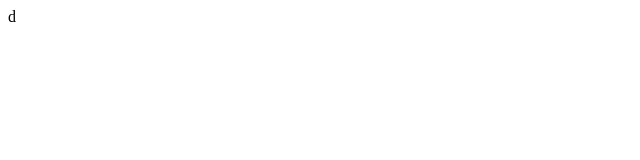
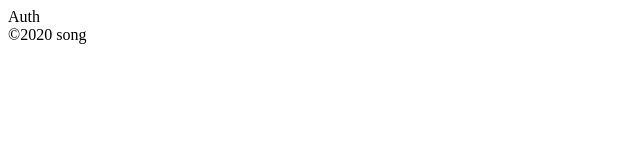
Before and after one commit to estimar2/nomadcoders_twitter, a React (Create React App) app: page / in a window 1280 px wide. Shown: the top 160 px of the page, without its empty margins (0-640 px from the left). Built offline with nearby package versions, Linux system fonts and the light colour scheme.

Commit message:
#1.2 Router Setup

```diff
--- a/src/Components/App.js
+++ b/src/Components/App.js
@@ -1,7 +1,8 @@
 import React from "react";
+import AppRouter from "./Router";
 
 function App() {
-  return <div className="App">d</div>;
+  return <AppRouter />;
 }
 
 export default App;
--- a/src/Components/Router.js
+++ b/src/Components/Router.js
@@ -1 +1,30 @@
-import React from "react";
+import React, { useState } from "react";
+import { HashRouter as Router, Route, Switch } from "react-router-dom";
+import Home from "../routes/Home";
+import Auth from "../routes/Auth";
+
+const AppRouter = () => {
+  const [isLoggedIn, setIsLoggedIn] = useState(false);
+  return (
+    <Router>
+      <Switch>
+        {isLoggedIn ? (
+          <>
+            <Route exact path="/">
+              <Home />
+            </Route>
+          </>
+        ) : (
+          <>
+            <Route exact path="/">
+              <Auth />
+              <span>&copy;{new Date().getFullYear()} song</span>
+            </Route>
+          </>
+        )}
+      </Switch>
+    </Router>
+  );
+};
+
+export default AppRouter;
--- a/src/index.js
+++ b/src/index.js
@@ -1,6 +1,6 @@
 import React from "react";
 import ReactDOM from "react-dom";
-import App from "./Components/App";
+import App from "./components/App";
 
 ReactDOM.render(
   <React.StrictMode>
--- /dev/null
+++ b/src/routes/Auth.js
@@ -0,0 +1,7 @@
+import React from "react";
+
+const Auth = () => {
+  return <div>Auth</div>;
+};
+
+export default Auth;
--- /dev/null
+++ b/src/routes/Home.js
@@ -0,0 +1,7 @@
+import React from "react";
+
+const Home = () => {
+  return <div>Home</div>;
+};
+
+export default Home;
```
Also changed, not shown: src/routes/EditProfile.js (added, +7 -0 lines), src/routes/Profile.js (added, +7 -0 lines), src/Router/Auth.js (deleted).
